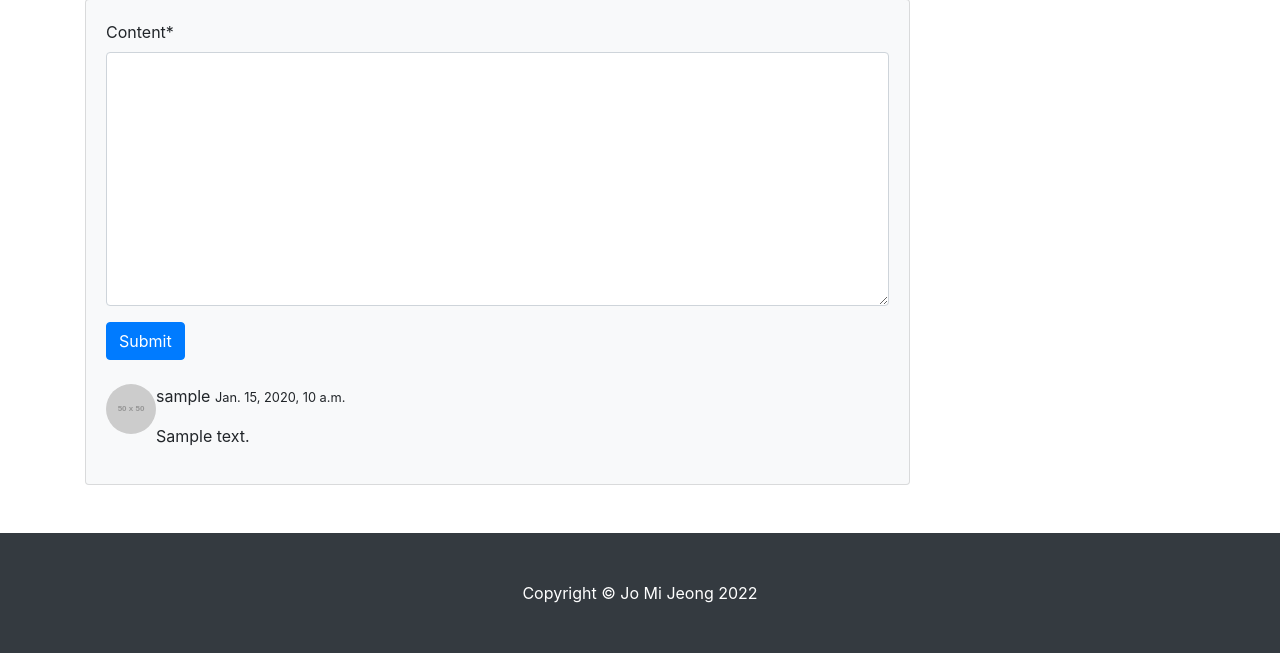
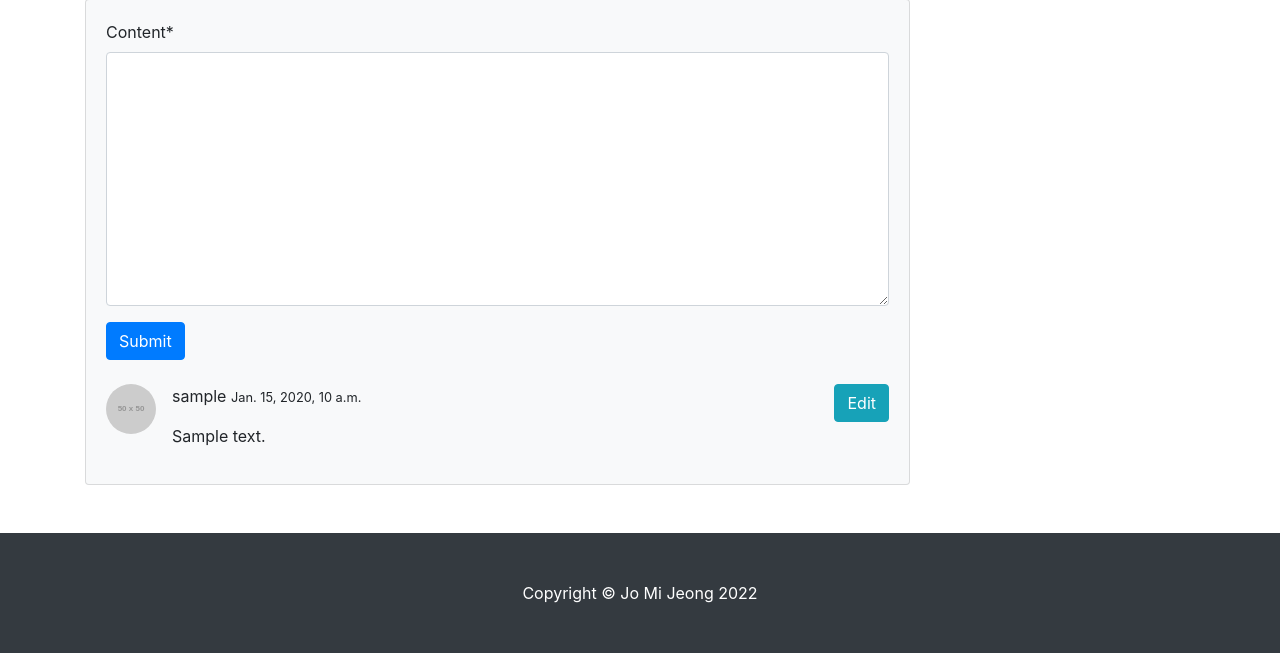
Before and after one commit to devamateur/django-programming, a Django app: page /blog/1/ in a window 1280 px wide. Shown: the part 727-1380 px from the top of the page. Run offline with Django 4.2, Linux system fonts and the light colour scheme; a user stored in the database is signed in; tables that the repository leaves empty hold one stand-in row (values such as "Sample post"); grey boxes marked "Sample" are stand-in pictures; grey boxes labelled with a size stand in for pictures from a placeholder-image service; some libraries are stand-ins or nearby versions.

Commit message:
댓글 수정

```diff
--- a/blog/templates/blog/post_detail.html
+++ b/blog/templates/blog/post_detail.html
@@ -94,14 +94,28 @@
                                 {% if post.comment_set.exists %}
                                 {% for comment in post.comment_set.iterator %}
                                 <!-- Single comment-->
-                                <div class="d-flex" id="comment-{{comment.pk}}">
-                                    <div class="flex-shrink-0"><img class="rounded-circle" src="https://dummyimage.com/50x50/ced4da/6c757d.jpg" alt="..." /></div>
-                                    <div class="ms-3">
+                                <div class="media d-flex" id="comment-{{comment.pk}}">
+                                    <img class="rounded-circle mr-3" src="https://dummyimage.com/50x50/ced4da/6c757d.jpg" alt="..." />
+                                    <div class="media-body ms-3">
+                                        <!-- 해당 댓글을 작성한 사용자에게만 수정 권한 부여 -->
+                                        {% if user.is_authenticated and comment.author == user%}
+                                            <a role="button" class="btn btn-small btn-info float-right"
+                                               href="/blog/update_comment/{{comment.pk}}/">
+                                                Edit
+                                            </a>
+                                        {% endif %}
                                         <div class="fw-bold">
                                             {{comment.author.username}}
                                             <small class="text_muted">{{comment.created_at}}</small>
                                         </div>
                                         <p>{{comment.content | linebreaks}}</p>
+
+                                        <!-- 댓글이 수정됐다면 -->
+                                        {% if comment.created_at != comment.modified_at %}
+                                            <p class="text-muted float-right">
+                                                <small>Updated: {{comment.modified_at}}</small>
+                                            </p>
+                                        {% endif %}
                                     </div>
                                 </div>
                                 {% endfor %}
--- a/blog/urls.py
+++ b/blog/urls.py
@@ -7,7 +7,8 @@ urlpatterns = [   # IP주소/blog/
     path('', views.PostList.as_view()),
     path('<int:pk>/', views.PostDetail.as_view()),
     path('<int:pk>/new_comment/', views.new_comment),       # 댓글
-    path('update_post/<int:pk>/', views.PostUpdate.as_view()),
+    path('update_comment/<int:pk>/', views.CommentUpdate.as_view()),        # comment의 pk
+    path('update_post/<int:pk>/', views.PostUpdate.as_view()),              # post의 pk
     path('create_post/', views.PostCreate.as_view()),
     path('category/<str:slug>/', views.category_page),    # IP주소/blog/category/slug/
 
--- a/blog/views.py
+++ b/blog/views.py
@@ -2,7 +2,7 @@ from django.shortcuts import render, redirect
 
 # Create your views here.
 from django.views.generic import ListView, DetailView, CreateView, UpdateView
-from .models import Post, Category, Tag
+from .models import Post, Category, Tag, Comment
 from django.contrib.auth.mixins import LoginRequiredMixin, UserPassesTestMixin
 from django.core.exceptions import PermissionDenied
 from django.utils.text import slugify
@@ -138,6 +138,23 @@ def new_comment(request, pk):
     else:       # 로그인하지 않은 유저인 경우
         raise PermissionDenied
 
+# 댓글 수정을 위한 뷰
+class CommentUpdate(LoginRequiredMixin, UpdateView):
+    model = Comment
+    form_class = CommentForm
+    # 템플릿 이름: comment_form
+    template_name = 'blog/comment_form.html'
+
+    def dispatch(self, request, *args, **kwargs):
+        # request 유저와 comment를 작성한 유저가 같은지 확인
+        if request.user.is_authenticated and request.user == self.get_object().author:
+            return super(CommentUpdate, self).dispatch(request, *args, **kwargs)
+        else:
+            raise PermissionDenied          # PermissionDenied exception 발생시킴
+
+    # 템플릿 이름: comment_form
+
+
 def category_page(request, slug):
     if slug == 'no_category':
         category = '미분류'
```
Also changed, not shown: blog/templates/blog/comment_form.html (added, +17 -0 lines).
